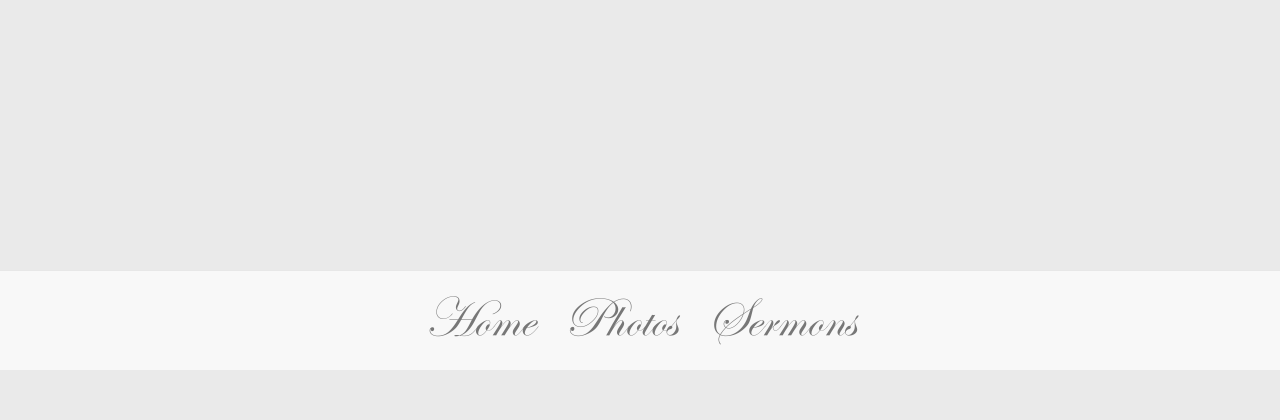
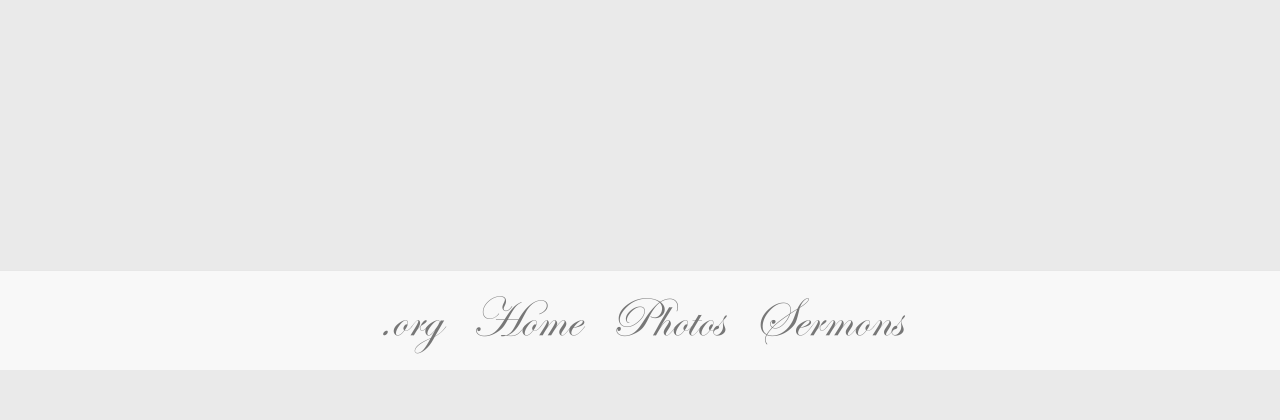
Before and after one commit to jefimenko/SfccPro, a Django app: page /sermons/ in a window 1280 px wide. Shown: the part 430-850 px from the top of the page. Run offline with Django 3.2, Linux system fonts and the light colour scheme; data that the repository does not hold is empty; some libraries are stand-ins or nearby versions.

Commit message:
Adding back-link to seattlefcc.org for sermons.

```diff
--- a/templates/navbar.html
+++ b/templates/navbar.html
@@ -11,6 +11,10 @@
 
     <div class="navigation">
       <ul class="nav navbar-nav">
+        <li>
+          <a class="navigation-links" href="http://www.seattlefcc.org">.org</a>
+        </li>
+        </li>
         <li>
           <a class="navigation-links" href="{% url 'SfccPro.Home' %}">Home</a>
         </li>
```
